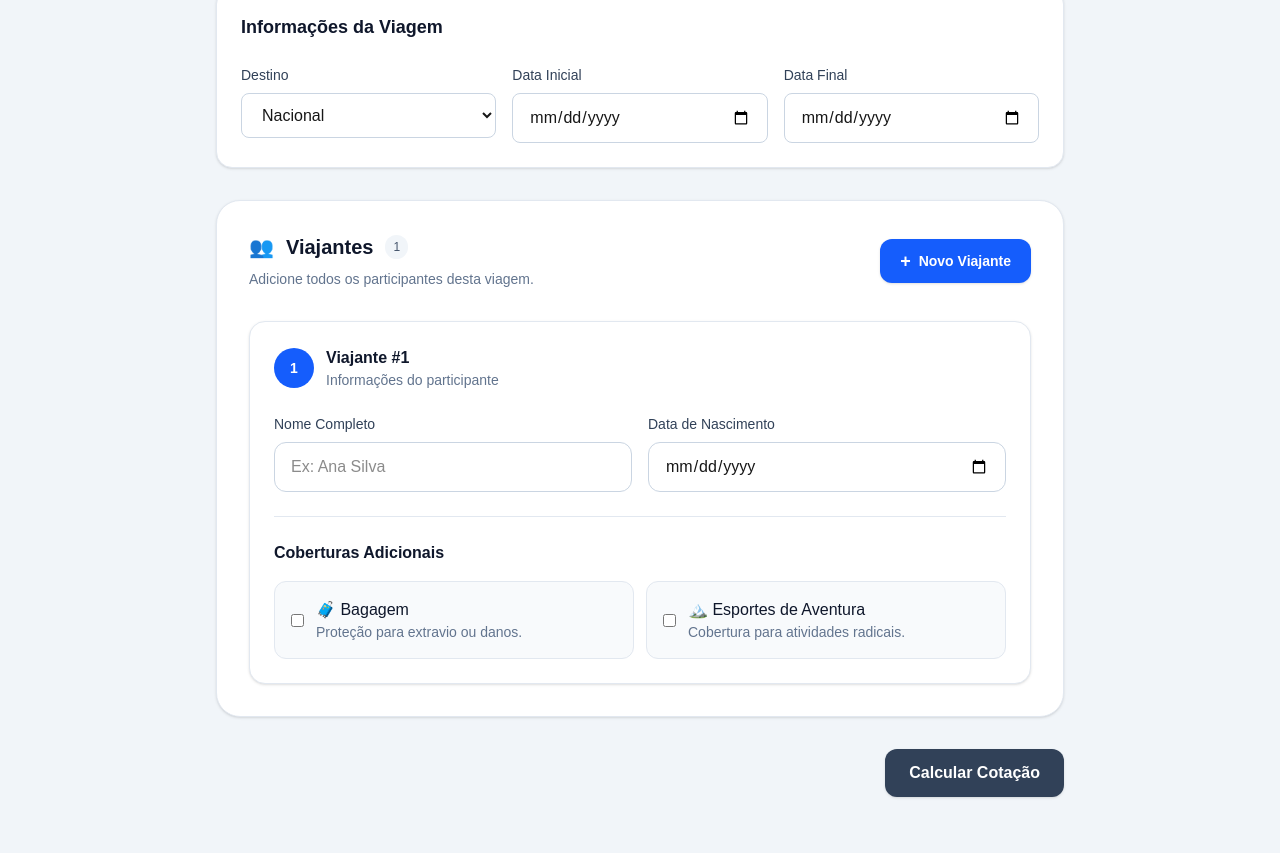
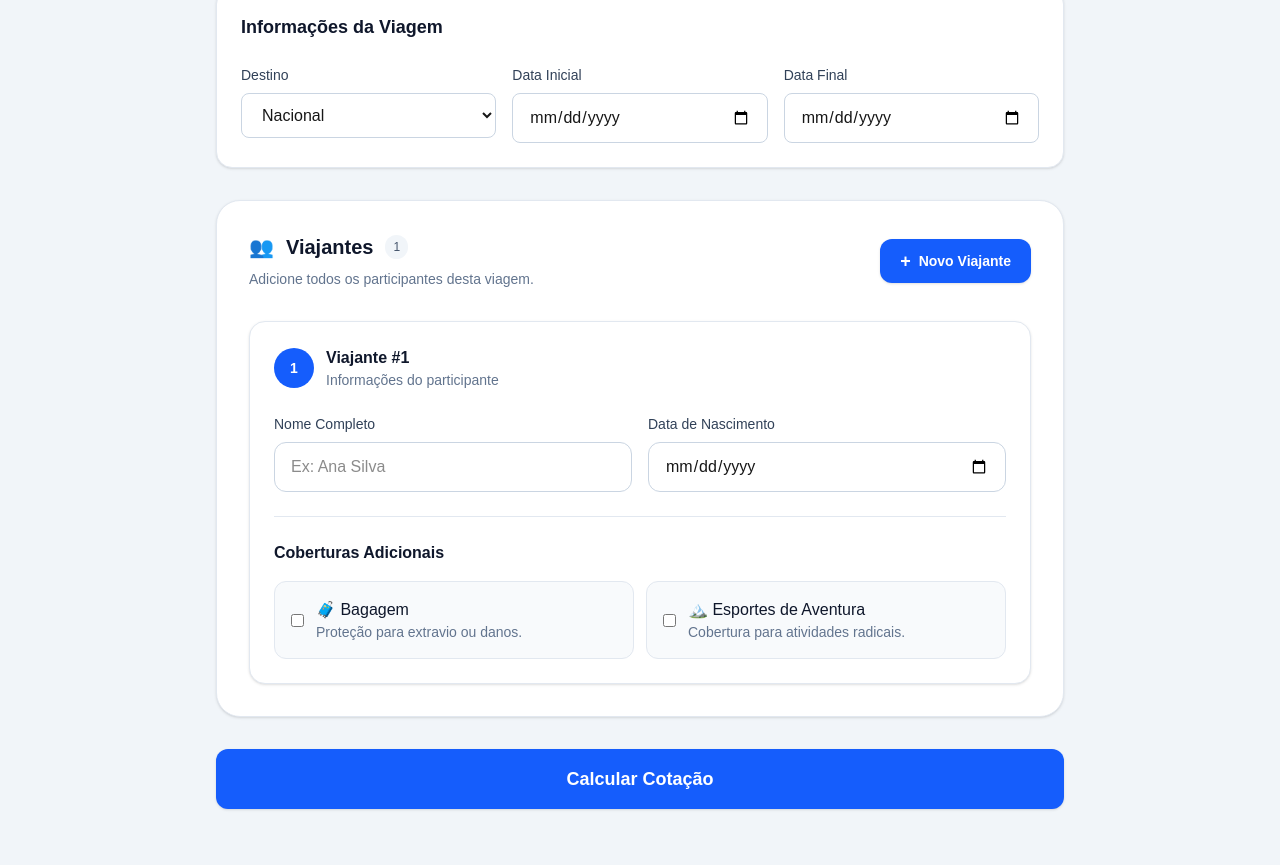
Before and after one commit to Marcos-SCO/traveling_like_a_root, a Next.js app in the folder next/: page / in a window 1280 px wide. Shown: the part 332-1197 px from the top of the page. Built offline with nearby package versions, Linux system fonts and the light colour scheme; no server answers.

Commit message:
style: update button styling in QuoteForm for improved visual consistency

```diff
--- a/next/src/components/quote/QuoteForm.tsx
+++ b/next/src/components/quote/QuoteForm.tsx
@@ -68,11 +68,10 @@ export default function QuoteForm() {
           register={form.register}
         />
 
-        {/* Submit */}
-        <div className="flex justify-end">
+        <div>
           <button
             type="submit"
-            className="rounded-xl bg-slate-700 px-6 py-3 font-semibold text-white shadow-sm transition hover:bg-slate-600 cursor-pointer"
+            className="w-full rounded-xl bg-blue-600 px-6 py-4 text-lg font-semibold text-white shadow-sm transition hover:bg-blue-700 hover:shadow-md cursor-pointer"
           >
             Calcular Cotação
           </button>
```
